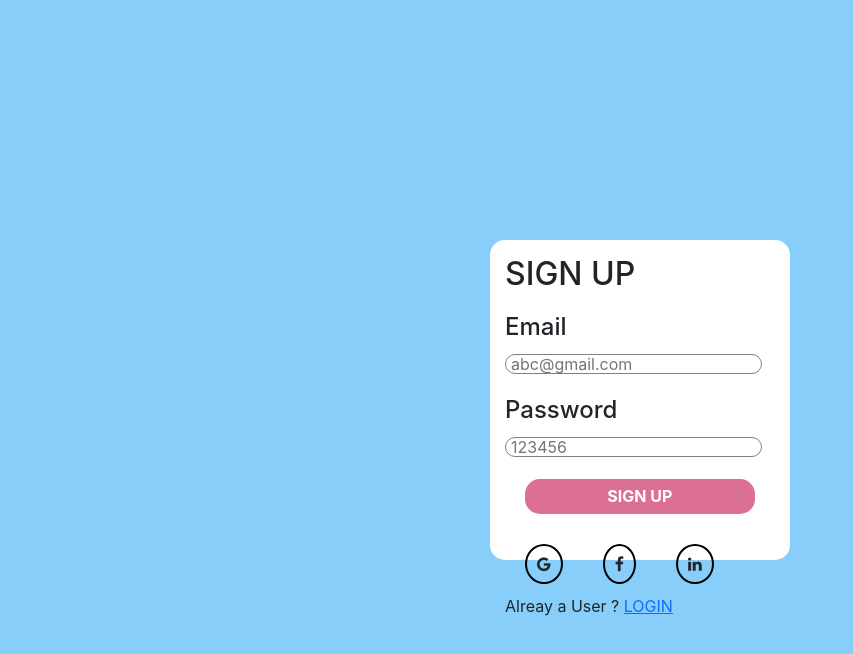
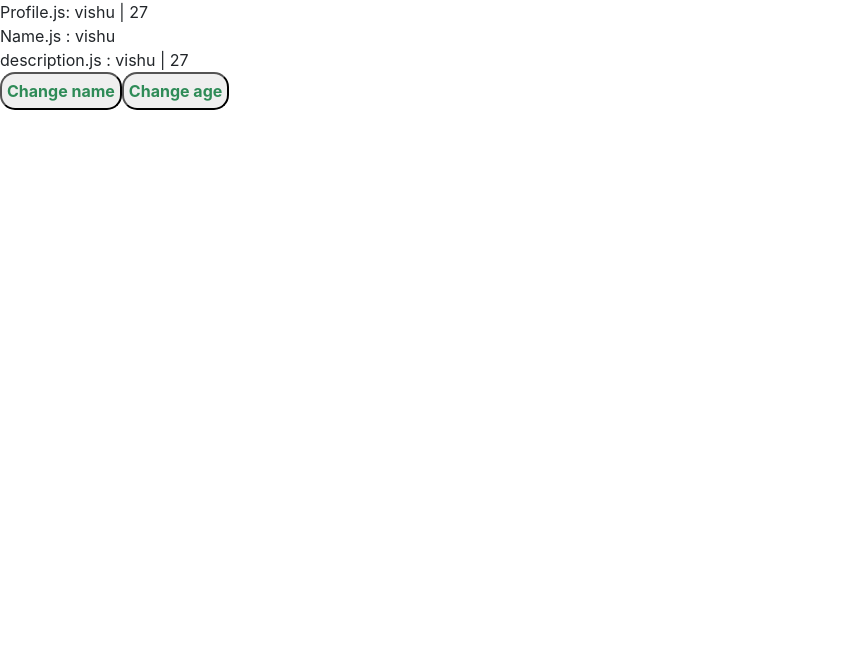
Before and after one commit to vpyasi11/React, a React (Create React App) app in the folder router/: page / in a window 1280 px wide. Shown: the top 654 px of the page, without its empty margins (0-853 px from the left). Built offline with nearby package versions, Linux system fonts and the light colour scheme.

Commit message:
creating and using context

```diff
--- a/router/src/App.js
+++ b/router/src/App.js
@@ -5,6 +5,7 @@ import Login from './components/Login';
 import Signup from './components/Signup';
 import Home from './components/Home';
 import LandingPage from './components/LandingPage';
+import Profile from './components/Profile';
 // Install : npm i react-router-dom
   // import routes,route from it
   // import browser router in index.js and wrap <app/> inside browserrouter tag
@@ -15,10 +16,11 @@ function App() {
   return (
     <>
       <Routes>
-        <Route path='/' element={<Signup/>}/>
+        {/* <Route path='/' element={<Signup/>}/> */}
         <Route path='/login' element={<Login/>}/>
         <Route path='/landingPage' element={<LandingPage/>}/>
         <Route path='/home' element={<Home/>}/>
+        <Route path='/' element={<Profile/>}/>
       </Routes>
     </>
   );
--- /dev/null
+++ b/router/src/components/Description.js
@@ -0,0 +1,16 @@
+import React, {useContext} from 'react'
+import User from '../context/Usercontext'
+
+export default function Description() {
+
+    const {user, setUser, age, setAge} = useContext(User)
+
+    return (
+        <>
+            description.js : {user} | {age}
+            <br/>
+            <button onClick={()=>setUser('chandramani')}>Change name</button>
+            <button onClick={()=>setAge(21)}>Change age</button>
+        </>
+    )
+}
--- /dev/null
+++ b/router/src/components/Name.js
@@ -0,0 +1,17 @@
+// 3
+
+import React, { useContext } from 'react'
+import User from '../context/Usercontext'
+import Description from './Description'
+
+export default function Name() {
+
+    const { user } = useContext(User)
+
+    return (
+        <>
+            Name.js : {user}<br/>
+            <Description/>
+        </>
+    )
+}
--- /dev/null
+++ b/router/src/components/Profile.js
@@ -0,0 +1,22 @@
+// 2. defining a boundary
+import {useMemo, useState} from 'react'
+import User from '../context/Usercontext'
+import Name from './Name'
+
+export default function Profile(){
+    const [user, setUser] = useState('vishu')
+    const [age, setAge] = useState(27)
+
+    const value = useMemo(
+        ()=> ({ user, setUser, age, setAge})
+    )
+
+    return(
+        <>
+            <User.Provider value={value}>
+                Profile.js: {user} | {age} <br/>
+                <Name></Name>
+            </User.Provider>
+        </>
+    )
+}
--- /dev/null
+++ b/router/src/context/Usercontext.js
@@ -0,0 +1,11 @@
+// 1. creating context
+
+import {createContext} from 'react'
+
+const User = createContext(null)
+
+export default User;
+
+// 1. creating context
+// 2. defining a boundary
+// 3. extracting the value
```
